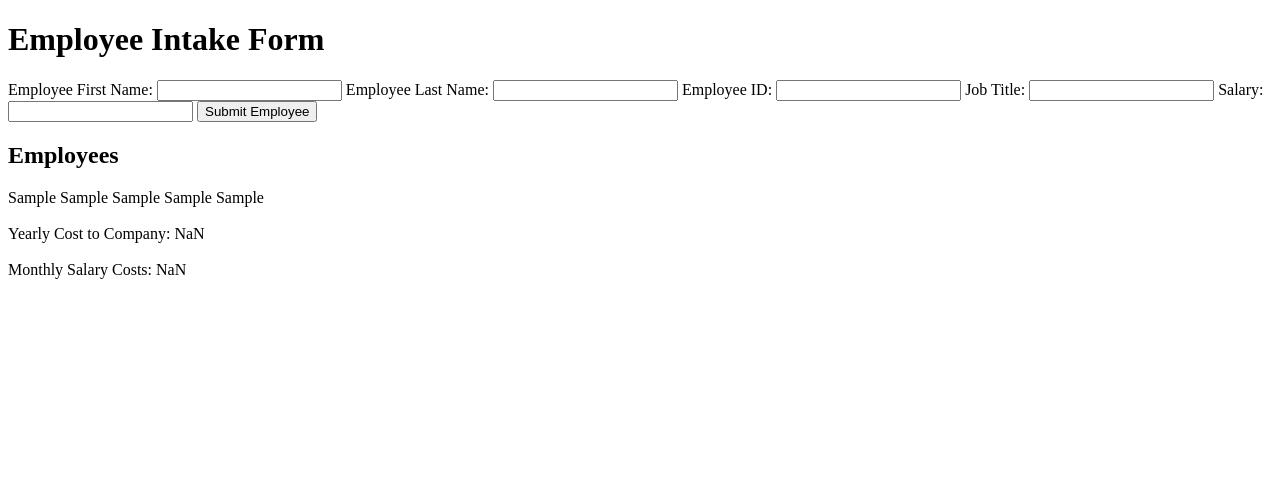
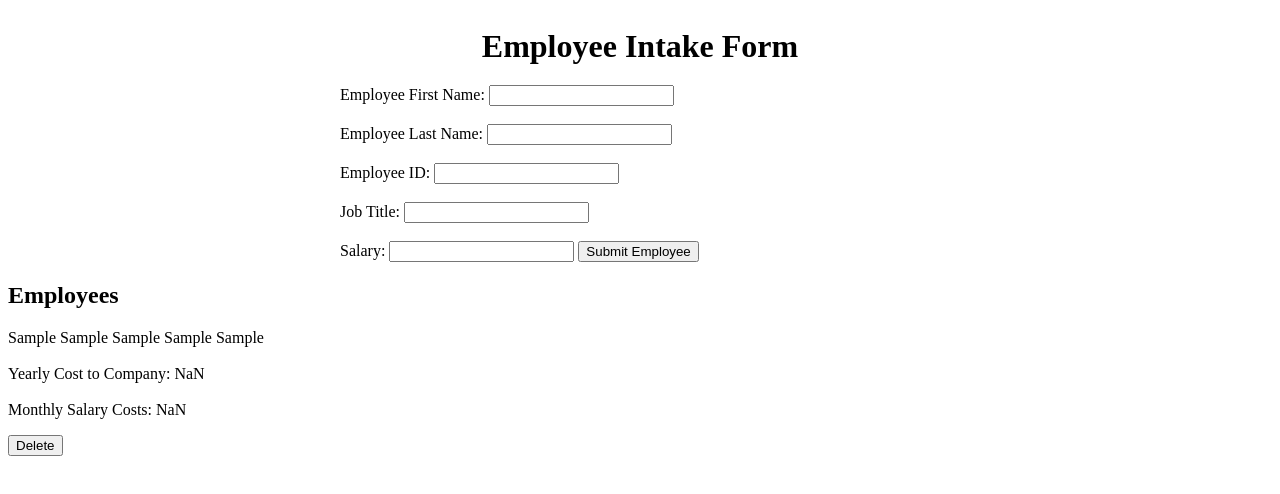
Before and after one commit to twinklefingers/weekend_project_01, a plain HTML site: page index.html in a window 1280 px wide. Both pictures are taken after typing "Sample", "Sample", "Sample", "Sample", "Sample" into the empty fields and a click on the input "Submit Employee". Drawn offline with Linux system fonts and the light colour scheme.

Commit message:
Linked css, added delete

```diff
--- a/app.js
+++ b/app.js
@@ -44,7 +44,14 @@ $(document).ready(function() {
                 '<br></br>' + 'Yearly Cost to Company:' +
                 ' ' + yearlySalary + ' ' + '<br></br>' +
                 'Monthly Salary Costs:' +
-                ' ' + monthlyCost + '</p>');
+                ' ' + Math.round(monthlyCost) + '</p>');
+            $('#container').append('<button class="deleteMe">Delete</button>');
+
+            $('.deleteMe').on('click', function() {
+                $('.person').last().remove();
+                $('.deleteMe').last().remove();
+
+            });
         }
     });
 });
--- a/index.html
+++ b/index.html
@@ -2,7 +2,7 @@
 <html>
 
 <head>
-    <link rel="stylesheet" href "stylesheet.css" />
+    <link rel="stylesheet" href="stylesheet.css" />
     <title>Weekend Project 1</title>
 </head>
 
@@ -12,16 +12,16 @@
         <form id="employeeInfo">
             <label for="employeeFirstName">Employee First Name:</label>
             <input type="text" id="employeeFirstName" name="employeeFirstName" />
-
+            <br></br>
             <label for="employeeLastName">Employee Last Name:</label>
             <input type="text" id="employeeLastName" name="employeeLastName" />
-
+            <br></br>
             <label for="employeeID">Employee ID:</label>
             <input type="text" id="employeeID" name="employeeID" />
-
+            <br></br>
             <label for="employeeJobTitle">Job Title:</label>
             <input type="text" id="employeeJobTitle" name="employeeJobTitle" />
-
+            <br></br>
             <label for="employeeSalary">Salary:</label>
             <input type="text" id="employeeSalary" name="employeeSalary" />
 
--- a/stylesheet.css
+++ b/stylesheet.css
@@ -1,5 +1,9 @@
-#container {
-width: 600px;
-text-align: center;
-
+h1 {
+  text-align: center;
+  margin: 0 auto;
+  padding: 20px;
 }
+#employeeInfo {
+    width: 600px;
+    margin: 0 auto;
+}
```
